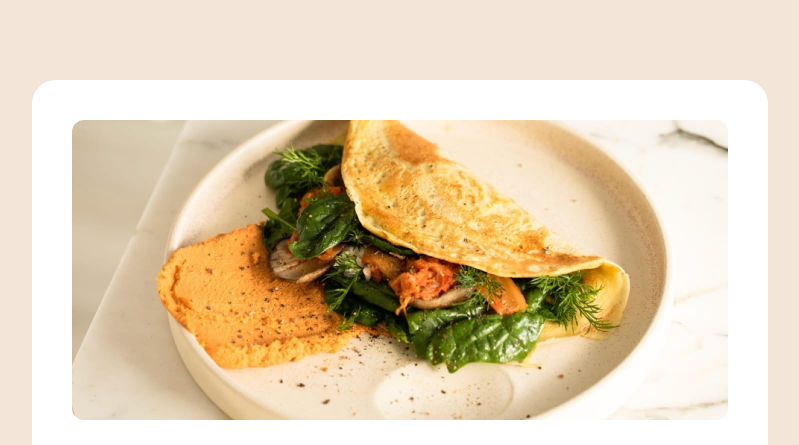
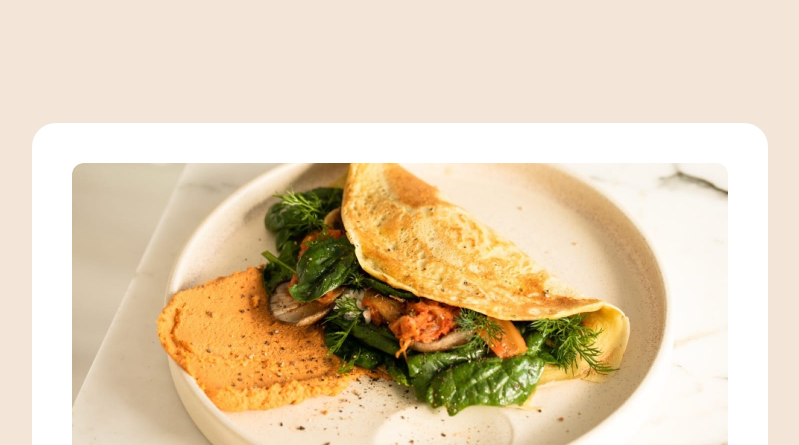
Before and after one commit to robmeijer/fem-recipe-page, a plain HTML site: page index.html in a window 1280 px wide. Shown: the top 445 px of the page, without its empty margins (240-1039 px from the left). Drawn offline with Linux system fonts and the light colour scheme.

Commit message:
Update margin on desktop layout to match design

```diff
--- a/style.css
+++ b/style.css
@@ -33,7 +33,7 @@ body {
     @media (min-width: 533px) {
         & {
             border-radius: 1.5rem;
-            margin-block: 5rem;
+            margin-block: 7.69rem 7.75rem;
             max-width: min(46rem, 100% - 4rem);
         }
 
```
Also changed, not shown: screenshot-desktop.png.
